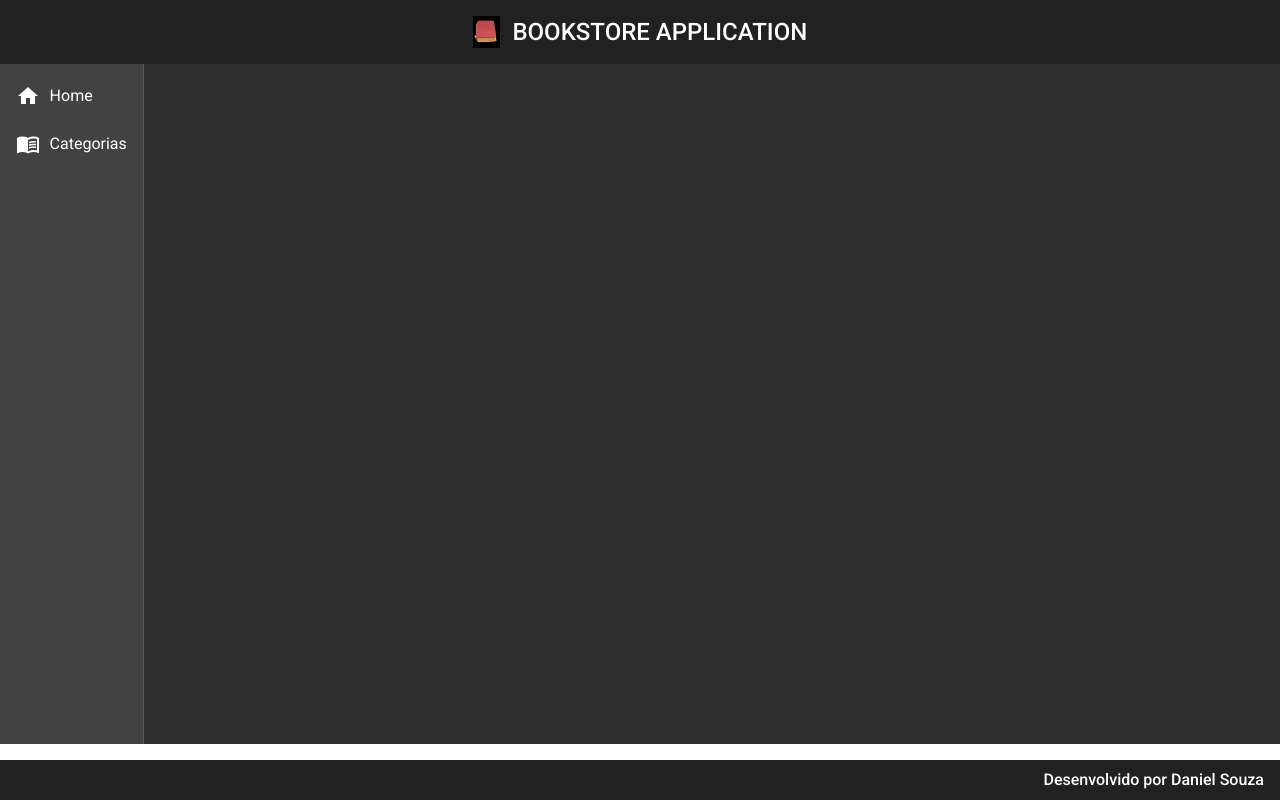
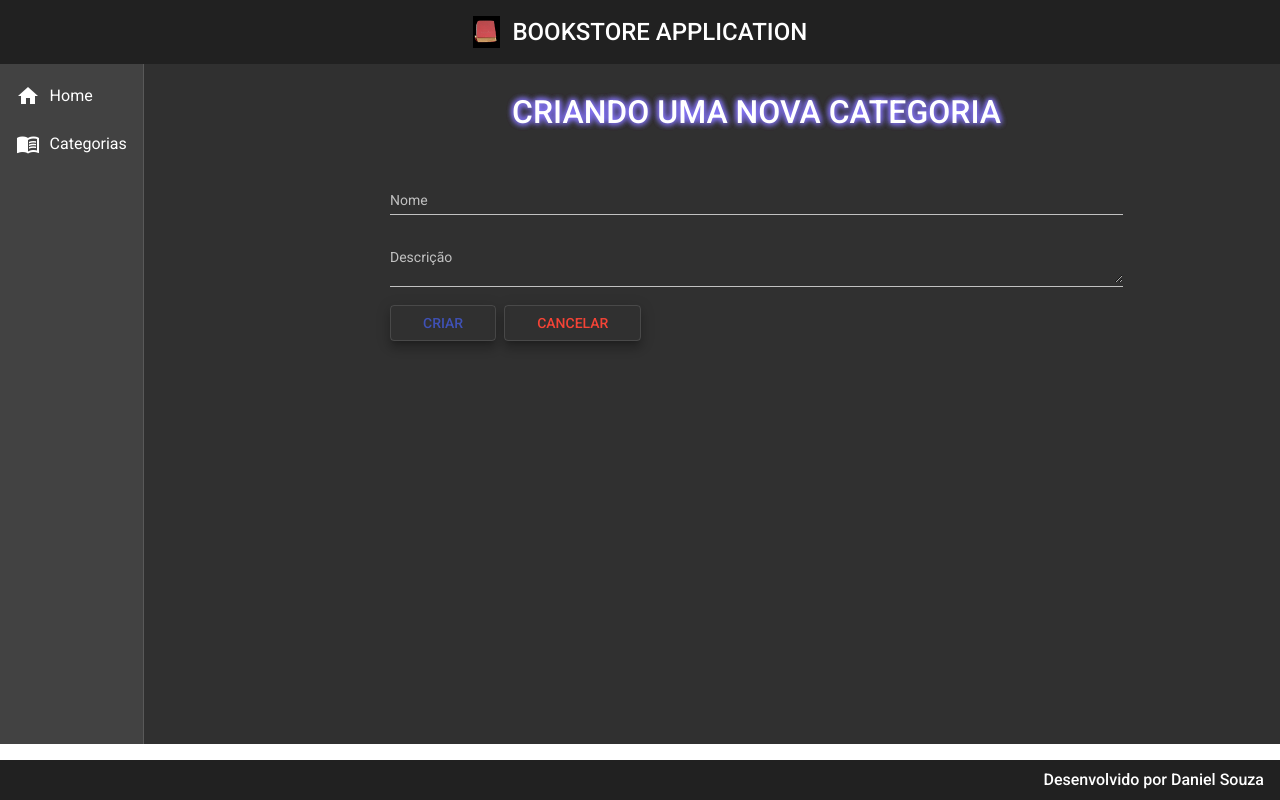
Before and after one commit to dfsouza/bookstore-front, an Angular app: page /categorias/create in a window 1280 px wide. Before the commit this address led to /. Built offline with nearby package versions, Linux system fonts and the light colour scheme.

Commit message:
Metodo CREATE implementado para categoria

```diff
--- a/src/app/app-routing.module.ts
+++ b/src/app/app-routing.module.ts
@@ -1,3 +1,4 @@
+import { CategoriaCreateComponent } from './components/views/categoria/categoria-create/categoria-create.component';
 import { CategoriaReadComponent } from './components/views/categoria/categoria-read/categoria-read.component';
 import { HomeComponent } from './components/views/home/home.component';
 import { NgModule } from '@angular/core';
@@ -11,6 +12,10 @@
   {
     path: 'categorias' ,
     component: CategoriaReadComponent
+  },
+  {
+    path: 'categorias/create' ,
+    component: CategoriaCreateComponent
   }
 ];
 
--- /dev/null
+++ b/src/app/components/views/categoria/categoria-create/categoria-create.component.css
@@ -0,0 +1,28 @@
+form {
+    text-align: center;
+    width: 70%;
+    margin: 2rem auto 0 auto;
+}
+
+h1{
+    font-size: 2rem;
+    font-weight: 500;
+    margin-bottom: 3rem;
+    text-shadow: 0 0 0.2em #87F, 0 0 0.2em #87F,
+        0 0 0.2em #87F;
+}
+
+.form{
+    width: 100%;
+}
+
+.buttons {
+    width: 100%;
+    text-align: start;
+}
+
+button{
+    margin-right: .5rem;
+    padding-right: 2rem;
+    padding-left: 2rem;
+}
--- /dev/null
+++ b/src/app/components/views/categoria/categoria-create/categoria-create.component.html
@@ -0,0 +1,18 @@
+<form>
+    <h1>CRIANDO UMA NOVA CATEGORIA</h1>
+
+    <mat-form-field class="form">
+        <mat-label>Nome</mat-label>
+        <input matInput [(ngModel)]="categoria.nome" type="text" name="nome" placeholder="Ex. Computação">
+    </mat-form-field>
+
+    <mat-form-field class="form">
+        <mat-label>Descrição</mat-label>
+        <textarea matInput [(ngModel)]="categoria.descricao" type="text" name="descricao" placeholder="Ex. Livros de Computação"></textarea>
+    </mat-form-field>
+
+    <div class="buttons">
+        <button (click)="create()" class='mat-elevation-z8' mat-stroked-button color="primary">CRIAR</button>
+        <button class = 'mat-elevation-z8' mat-stroked-button color="warn">CANCELAR</button>
+    </div>
+</form>
--- /dev/null
+++ b/src/app/components/views/categoria/categoria-create/categoria-create.component.ts
@@ -0,0 +1,33 @@
+import { Router } from '@angular/router';
+import { Component, OnInit } from '@angular/core';
+import { Categoria } from '../categoria.model';
+import { CategoriaService } from '../categoria.service';
+
+@Component({
+  selector: 'app-categoria-create',
+  templateUrl: './categoria-create.component.html',
+  styleUrls: ['./categoria-create.component.css']
+})
+export class CategoriaCreateComponent implements OnInit {
+
+  categoria: Categoria = {
+    nome: '',
+    descricao: ''
+  }
+
+  constructor(private service: CategoriaService, private router: Router ) { }
+
+  ngOnInit(): void {
+  }
+
+  create(): void{
+     this.service.create(this.categoria).subscribe((resposta) => {
+     this.router.navigate(['categorias']);
+     this.service.mensagem("Categoria criada com sucesso!");
+    }, err => {
+      for(let i = 0; i < err.error.errors.length; i++){
+        this.service.mensagem(err.error.errors[i].message);
+      }
+    })
+  }
+}
--- a/src/app/components/views/categoria/categoria-read/categoria-read.component.html
+++ b/src/app/components/views/categoria/categoria-read/categoria-read.component.html
@@ -3,7 +3,7 @@
         <h1>Categoria</h1>
     </div>
 
-    <button class = 'mat-elevation-z8' mat-stroked-button color="primary">NOVA CATEGORIA</button>
+    <button class = 'mat-elevation-z8' (click)="navegarParaCategoriaCreate()" mat-stroked-button color="primary">NOVA CATEGORIA</button>
 
     <div class = "mat-elevation-z8 content-table">
       <table class = "table" mat-table [dataSource]="categorias">
--- a/src/app/components/views/categoria/categoria-read/categoria-read.component.ts
+++ b/src/app/components/views/categoria/categoria-read/categoria-read.component.ts
@@ -1,4 +1,5 @@
 import { Component, OnInit } from '@angular/core';
+import { Router } from '@angular/router';
 import { Categoria } from '../categoria.model';
 import { CategoriaService } from '../categoria.service';
 
@@ -11,7 +12,7 @@
 categorias: Categoria[] = []
 displayedColumns: string[] = ['id', 'nome', 'descricao', 'livros', 'acoes'];
 
-  constructor(private service: CategoriaService) { }
+  constructor(private service: CategoriaService, private router: Router) { }
 
   ngOnInit(): void {
     this.findAll();
@@ -24,4 +25,8 @@
     })
   }
 
+  navegarParaCategoriaCreate(){
+     this.router.navigate(["categorias/create"]);
+  }
+
 }
--- a/src/app/components/views/categoria/categoria.service.ts
+++ b/src/app/components/views/categoria/categoria.service.ts
@@ -1,5 +1,6 @@
 import { HttpClient } from '@angular/common/http';
 import { Injectable } from '@angular/core';
+import { MatSnackBar } from '@angular/material/snack-bar';
 import { Observable } from 'rxjs';
 import { environment } from 'src/environments/environment';
 import { Categoria } from './categoria.model';
@@ -11,10 +12,23 @@
 
   baseUrl: String = environment.baseUrl;
 
-  constructor(private http: HttpClient) { }
+  constructor(private http: HttpClient, private _snack: MatSnackBar) { }
 
   findAll():Observable<Categoria[]>{
      const url = `${this.baseUrl}/categorias`
      return this.http.get<Categoria[]>(url)
   }
+
+  create(categoria: Categoria):Observable<Categoria>{
+    const url = `${this.baseUrl}/categorias`
+    return this.http.post<Categoria>(url, categoria);
+  }
+
+  mensagem(str: String): void{
+    this._snack.open(`${str}`, 'OK', {
+      horizontalPosition: 'end',
+      verticalPosition: 'top',
+      duration: 3000
+    })
+  }
 }
```
Also changed, not shown: src/app/app.module.ts (+12 -2 lines).
